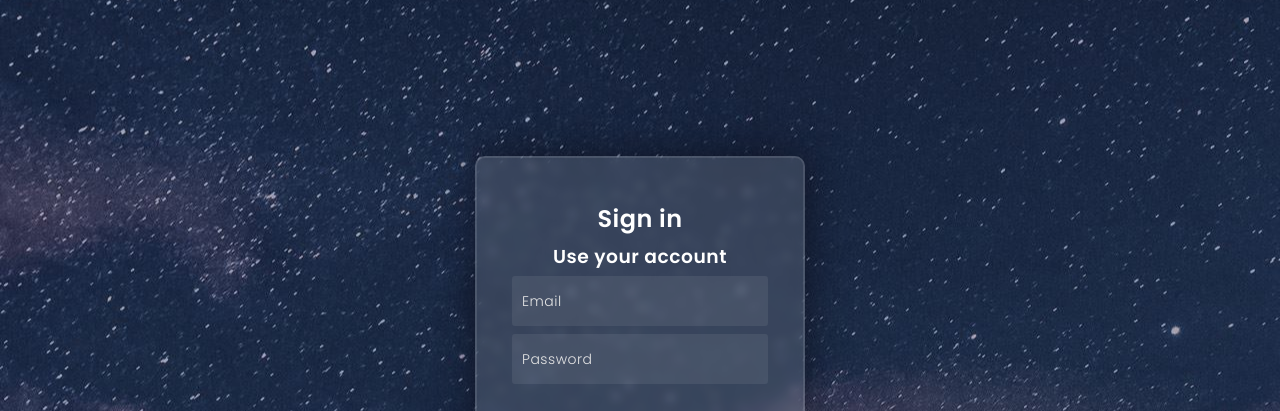
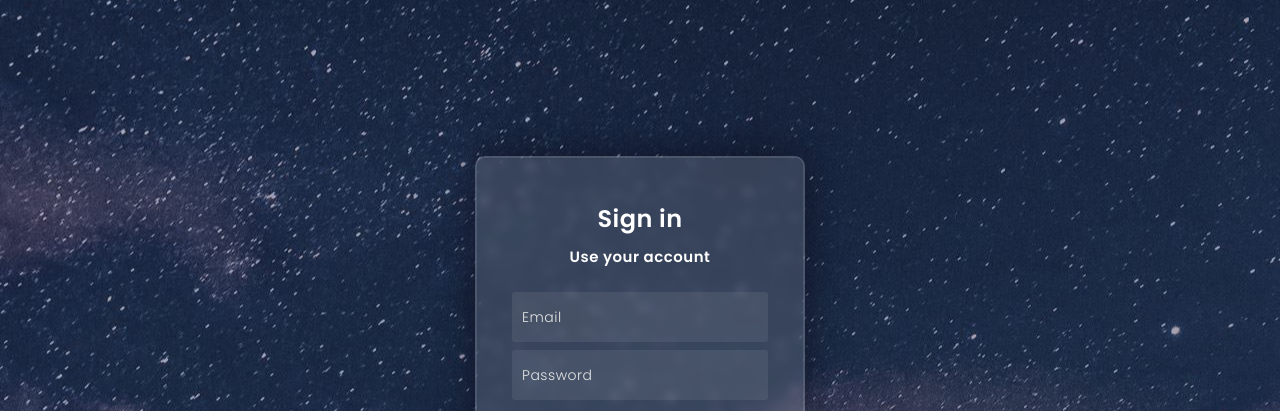
Before and after one commit to franklinspablu/login-form, a plain HTML site: page index.html in a window 1280 px wide. Shown: the top 411 px of the page. Drawn offline with Linux system fonts and the light colour scheme.

Commit message:
Subtitle 'use your account'

```diff
--- a/style.css
+++ b/style.css
@@ -58,11 +58,11 @@ form * {
 }
 
 .sub-title {
-  font-size: 1rem;
+  font-size: 0.8rem;
   font-weight: 500;
   line-height: 22px;
   text-align: center;
-  padding-top: 1rem;
+  padding: 1rem;
 }
 
 
```
